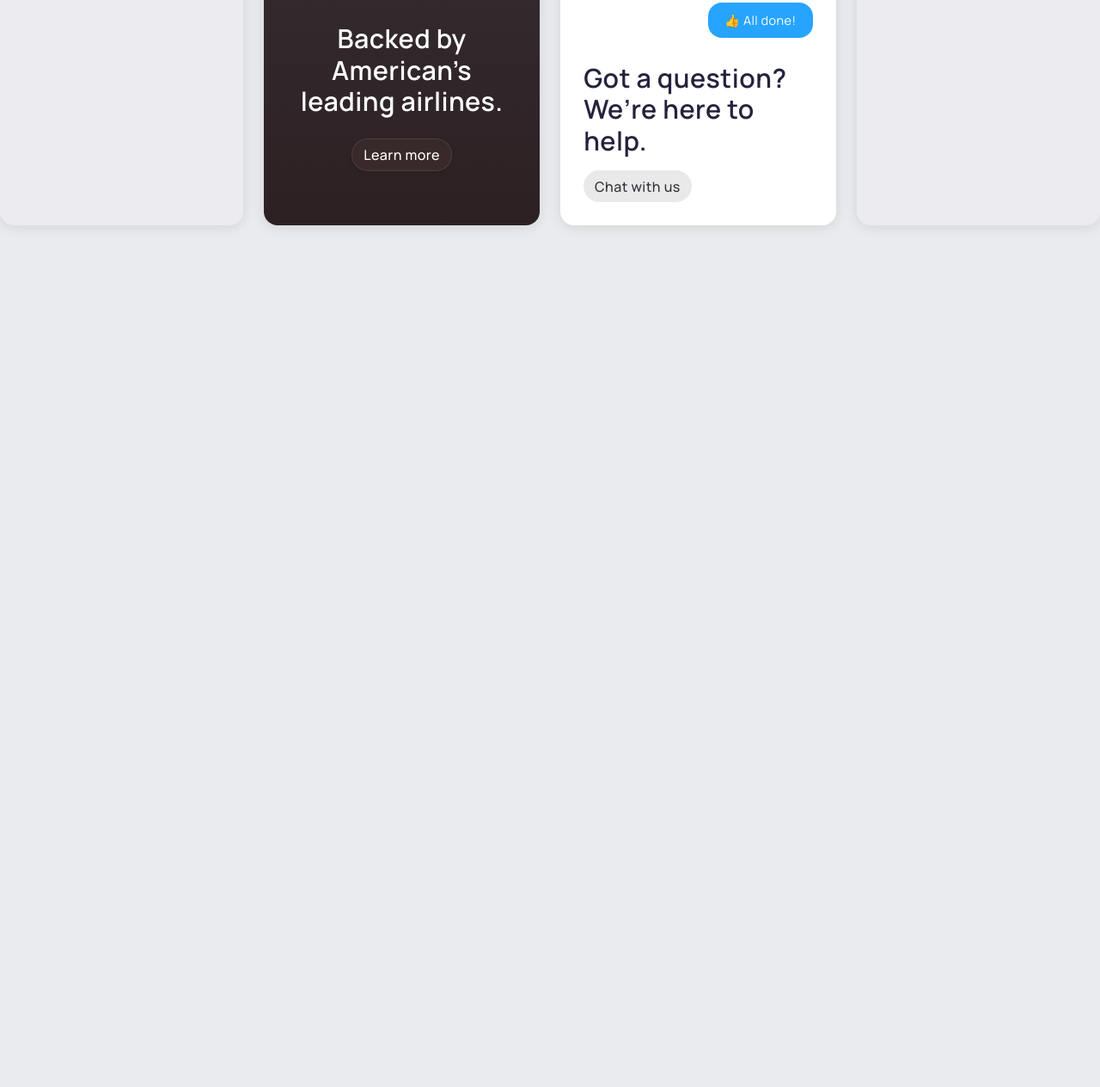
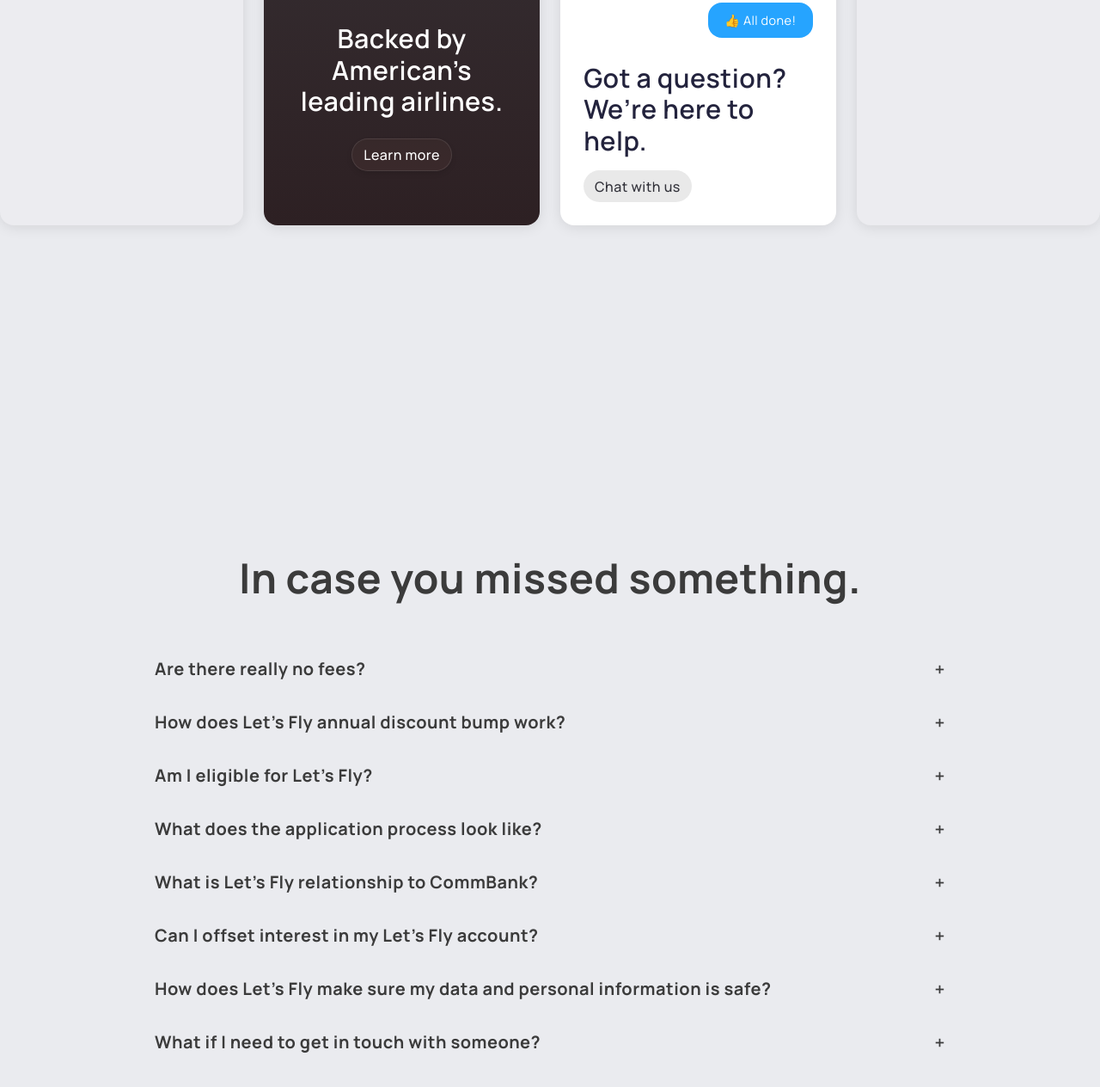
Before and after one commit to Katrin-Victorova/fly-project, a plain HTML site: page index.html in a window 1280 px wide. Shown: the part 5995-7259 px from the top of the page at 86% size. Before the commit the page ends 6449 px from the top, so only its background shows below. Drawn offline with Linux system fonts and the light colour scheme.

Commit message:
Секция "FAQ"

```diff
--- a/index.html
+++ b/index.html
@@ -217,5 +217,85 @@
 				</div>
 			</div>
 		</section>
+
+		<section class="faq">
+			<div class="container faq__container">
+				<h2 class="faq__title">In case you missed something.</h2>
+
+				<div>
+					<div class="faq__item">
+						<button class="faq__question">Are there really no fees?</button>
+						<div class="faq__answer">
+							Yes, there are no setup or monthly account fees.
+						</div>
+					</div>
+
+					<div class="faq__item">
+						<button class="faq__question">
+							How does Let’s Fly annual discount bump work?
+						</button>
+						<div class="faq__answer">
+							You get an interest rate discount each year you stay with us, up
+							to 5 years.
+						</div>
+					</div>
+
+					<div class="faq__item">
+						<button class="faq__question">Am I eligible for Let’s Fly?</button>
+						<div class="faq__answer">
+							You must be 18+, an Australian resident, and meet credit criteria.
+						</div>
+					</div>
+					<div class="faq__item">
+						<button class="faq__question">
+							What does the application process look like?
+						</button>
+						<div class="faq__answer">
+							Apply online in under 10 minutes. Get a decision within 1–2
+							business days.
+						</div>
+					</div>
+
+					<div class="faq__item">
+						<button class="faq__question">
+							What is Let’s Fly relationship to CommBank?
+						</button>
+						<div class="faq__answer">
+							Let’s Fly is an independent platform, backed by CommBank for
+							security and trust.
+						</div>
+					</div>
+
+					<div class="faq__item">
+						<button class="faq__question">
+							Can I offset interest in my Let’s Fly account?
+						</button>
+						<div class="faq__answer">
+							Yes, eligible accounts include a 100% offset feature.
+						</div>
+					</div>
+					<div class="faq__item">
+						<button class="faq__question">
+							How does Let’s Fly make sure my data and personal information is
+							safe?
+						</button>
+						<div class="faq__answer">
+							We use bank-grade encryption and secure cloud infrastructure to
+							protect your data.
+						</div>
+					</div>
+
+					<div class="faq__item">
+						<button class="faq__question">
+							What if I need to get in touch with someone?
+						</button>
+						<div class="faq__answer">
+							Contact our support team via chat, email or phone — 24/7
+							availability.
+						</div>
+					</div>
+				</div>
+			</div>
+		</section>
 	</body>
 </html>
--- /dev/null
+++ b/scss/_faq.scss
@@ -0,0 +1,51 @@
+@keyframes fadeIn {
+	from {
+		opacity: 0;
+	}
+
+	to {
+		opacity: 1;
+	}
+}
+
+.faq {
+	&__container {
+		max-width: 920px;
+	}
+
+	&__title {
+		font-size: 3rem;
+		font-weight: 700;
+		margin-bottom: 4rem;
+		line-height: 1.1;
+		text-align: center;
+	}
+
+	&__item {
+		margin-bottom: 2rem;
+		transition: all 0.4s ease;
+	}
+
+	&__question {
+		position: relative;
+		font-weight: 700;
+		font-size: 1.25rem;
+		width: 100%;
+		text-align: left;
+
+		&::after {
+			content: '+';
+			position: absolute;
+			right: 0;
+			top: 0;
+			font-weight: 600;
+			font-size: 1.3rem;
+		}
+	}
+
+	&__answer {
+		padding-top: 0.5rem;
+		animation: fadeIn 0.4s;
+		display: none;
+	}
+}
--- a/scss/main.scss
+++ b/scss/main.scss
@@ -46,3 +46,4 @@ button {
 @import 'loyalty';
 @import 'costs';
 @import 'apply';
+@import 'faq';
```
Also changed, not shown: dist/css/main.css, 1 other file.
